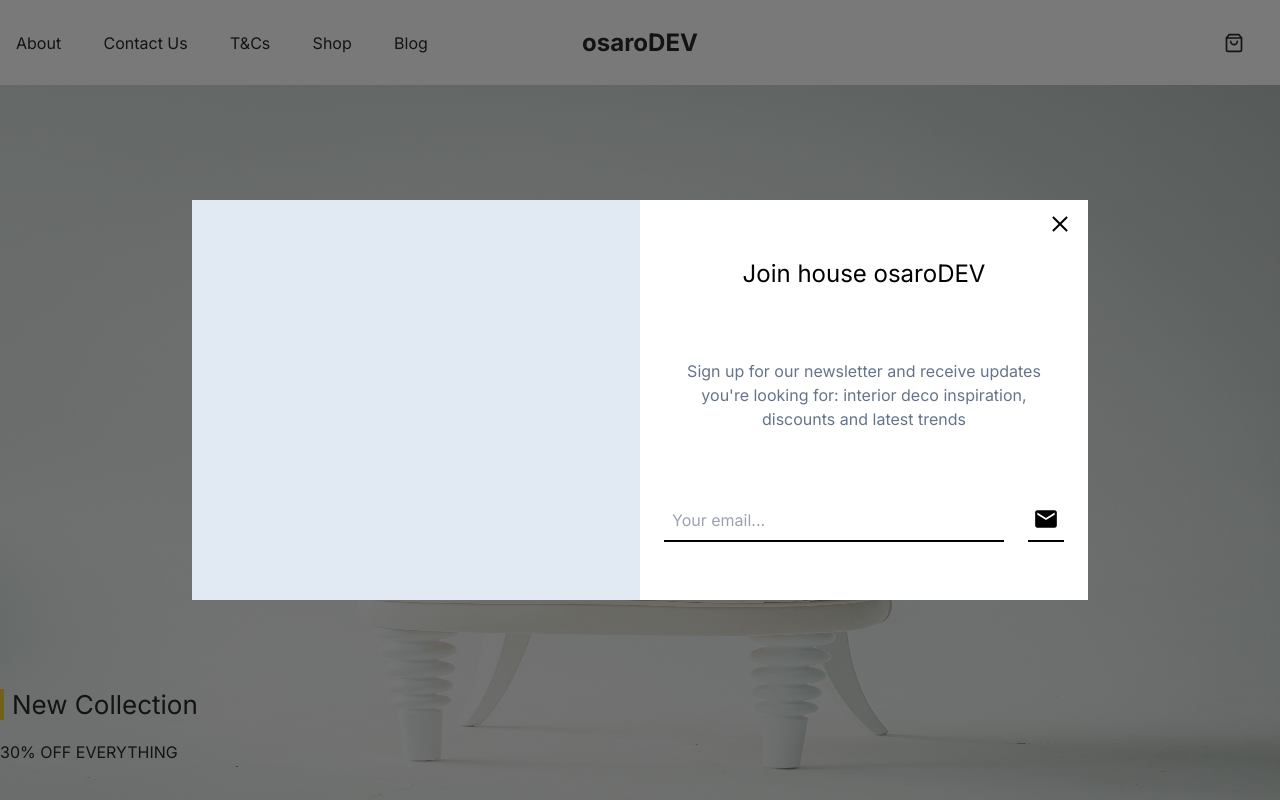
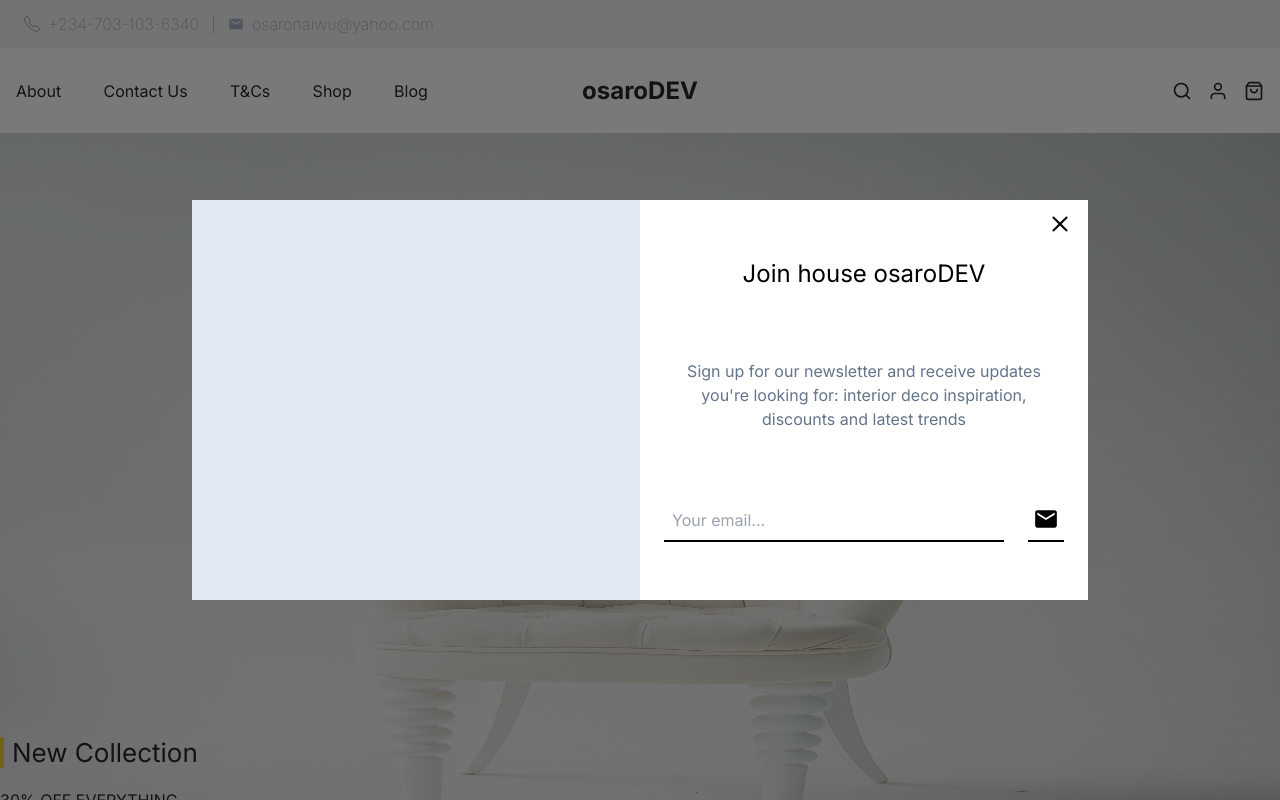
Before and after one commit to osaroDEV/online-store, a Next.js app: page / in a window 1280 px wide. Shown: the top 800 px of the page. Built offline with nearby package versions, Linux system fonts and the light colour scheme.

Commit message:
add PreHeader && make responsive

```diff
--- a/app/components/Header.jsx
+++ b/app/components/Header.jsx
@@ -1,7 +1,8 @@
 import React from 'react';
 import Logo from './Logo';
 import { GiHamburgerMenu } from 'react-icons/gi';
-import { FiSearch, FiShoppingBag } from 'react-icons/fi';
+import { FiSearch, FiShoppingBag, FiUser } from 'react-icons/fi';
+import Link from 'next/link';
 
 const Header = () => {
   return (
@@ -21,8 +22,14 @@ const Header = () => {
           </ul>
         </nav>
       </section>
-      <Logo />
-      <FiShoppingBag className='w-[60px] text-[20px] cursor-pointer hover:text-[#ffc107] duration-200 ease-out' />
+      <Link href='https://osarodev-online-store.vercel.app'>
+        <Logo />
+      </Link>
+      <span className='flex items-center gap-4'>
+        <FiSearch className='hidden lg:block text-[20px] cursor-pointer hover:text-[#ffc107] duration-200 ease-out' />
+        <FiUser className='hidden lg:block text-[20px] cursor-pointer hover:text-[#ffc107] duration-200 ease-out' />
+        <FiShoppingBag className='lg:w-[auto] text-[20px] cursor-pointer hover:text-[#ffc107] duration-200 ease-out' />
+      </span>
     </header>
   );
 };
--- /dev/null
+++ b/app/components/PreHeader.jsx
@@ -0,0 +1,24 @@
+import React from 'react';
+import { BsTelephone } from 'react-icons/bs';
+import { MdEmail } from 'react-icons/md';
+
+const PreHeader = () => {
+  return (
+    <div className='hidden md:block w-full p-[12px_24px] text-slate-400 font-extralight bg-[#F0F0F0]'>
+      <div className='flex justify-center lg:justify-start gap-3'>
+        <a href='tel:+234-703-103-6340' className='flex items-center gap-2'>
+          <BsTelephone /> <span>+234-703-103-6340</span>
+        </a>{' '}
+        |{' '}
+        <a
+          href='mailto:osaronaiwu@yahoo.com'
+          className='flex items-center gap-2'
+        >
+          <MdEmail /> <span>osaronaiwu@yahoo.com</span>
+        </a>
+      </div>
+    </div>
+  );
+};
+
+export default PreHeader;
--- a/app/page.js
+++ b/app/page.js
@@ -3,6 +3,7 @@ import { useState } from 'react';
 import Newsletter from './components/Newsletter';
 import Header from './components/Header';
 import Carousel from './components/Carousel';
+import PreHeader from './components/PreHeader';
 
 export default function Home() {
   const [isNewsletter, setIsNewsletter] = useState(true);
@@ -13,6 +14,7 @@ export default function Home() {
 
   return (
     <main className='h-[300vh] bg-[#DFE6F1]'>
+      <PreHeader />
       <Header />
       <Carousel />
       {isNewsletter && (
```
